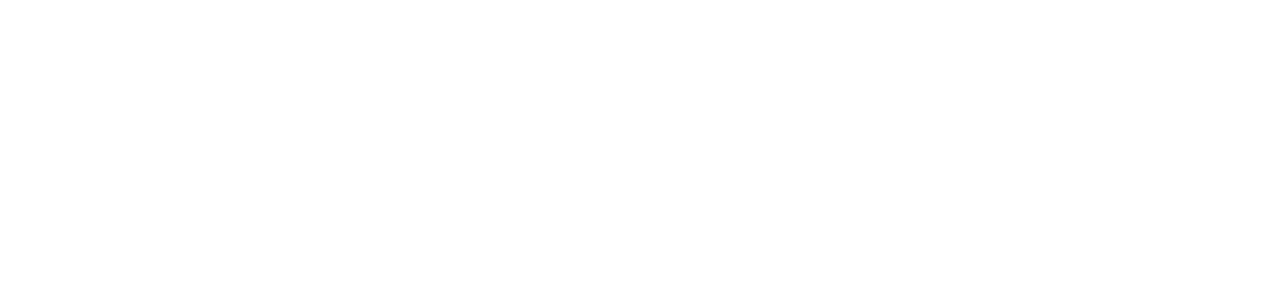
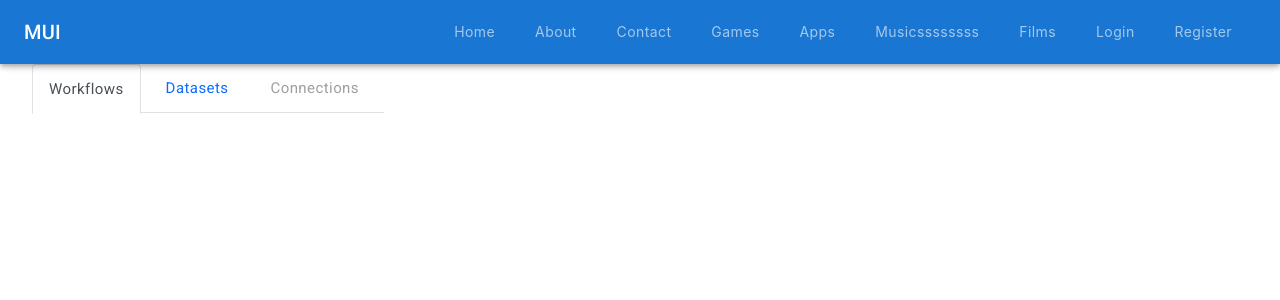
Before and after one commit to BijianWu/react-material-ui-playground, a React (Create React App) app: page /custom-tabs-demo in a window 1280 px wide. Before the commit this address had no page. Shown: the top 300 px of the page. Built offline with nearby package versions, Linux system fonts and the light colour scheme.

Commit message:
custom tabs creation

```diff
--- a/src/App.js
+++ b/src/App.js
@@ -13,6 +13,7 @@
 import ThemeProviderDemo from "./pages/ThemeProviderDemo.js";
 import TransitionsDemo from "./pages/TransitionsDemo.js";
 import FormDemo from "./pages/FormDemo.js";
+import CustomTabsDemo from "./pages/CustomTabsDemo.js";
 
 export default function App(){
 
@@ -28,6 +29,7 @@
                 <Route path="theme-provider-demo" element={<ThemeProviderDemo />} />
                 <Route path="transitions-demo" element={<TransitionsDemo />} />
                 <Route path="form-demo" element={<FormDemo />} />
+                <Route path="custom-tabs-demo" element={<CustomTabsDemo />} />
             </Route>
         </Routes>
          {/* <SelectElement />
--- /dev/null
+++ b/src/pages/CustomTabsDemo.js
@@ -0,0 +1,84 @@
+import { Box, Tab, Tabs } from '@mui/material';
+import Typography from '@mui/material/Typography';
+import { useState } from 'react';
+import { alpha, styled } from '@mui/material/styles';
+
+
+  const AntTabs = styled(Tabs)({
+  borderBottom: "1px solid #dee2e6",
+
+  overflow: "visible!important",
+  "& div.MuiTabs-scroller": {
+  overflow: "visible!important"
+  },
+  "&.Mui-selected": {
+  color: "#495057",
+  backgroundColor: "red",
+  borderColor: `#dee2e6 #dee2e6 #fff`
+  },
+  "& .MuiTabs-indicator": {
+  display: "flex",
+  justifyContent: "center",
+  backgroundColor: "transparent"
+  }
+  });
+
+  const StyledTab = styled((props) => (
+    <Tab disableRipple {...props} />
+    ))(({ theme }) => ({
+    textTransform: "none",
+    fontWeight: theme.typography.fontWeightRegular,
+    fontSize: theme.typography.pxToRem(15),
+    marginRight: theme.spacing(1),
+    color: "#0d6efd",
+    background: "0 0",
+    border: "1px solid transparent",
+    borderTopLeftRadius: "0.25rem",
+    borderTopRightRadius: "0.25rem",
+    padding: ".5rem 1rem",
+    textDecoration: "none",
+    transition: `color .15s ease-in-out,background-color .15s ease-in-out,border-color .15s ease-in-out`,
+    "&.Mui-selected": {
+    color: "#495057",
+    backgroundColor: "#fff",
+    borderColor: "#dee2e6 #dee2e6 #fff",
+    marginBottom: "-2px"
+    },
+    "&.Mui-focusVisible": {
+    backgroundColor: "rgba(100, 95, 228, 0.32)"
+    }
+}));
+
+export default function CustomTabsDemo() {
+
+    const [value, setValue] = useState(0);
+
+    const handleChange = (event, newValue) => {
+    setValue(newValue);
+    };
+
+    const CustomizedTabs =()=>{
+        return (
+            <Box sx={{ width: "100%" }}>
+            <Box>
+                <AntTabs
+                value={value}
+                onChange={handleChange}
+                aria-label="styled tabs example"
+                sx={{ overflow: "overlay" }}
+                >
+                <StyledTab label="Workflows" />
+                <StyledTab label="Datasets" />
+                <StyledTab label="Connections" disabled />
+                </AntTabs>
+            </Box>
+            </Box>
+        );
+    }
+
+    return (
+        <>
+            <CustomizedTabs />
+        </>
+    )
+}
```
